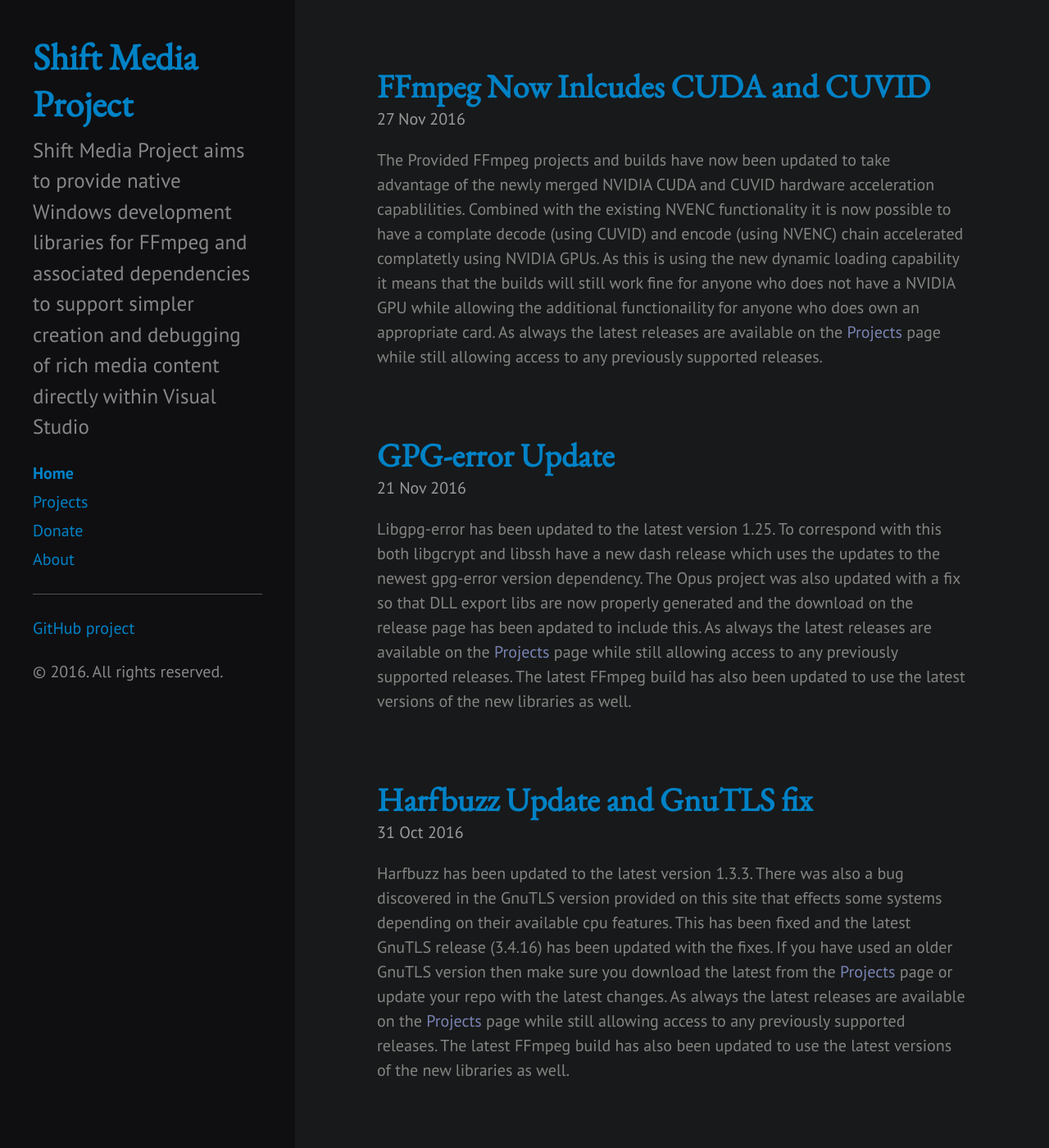
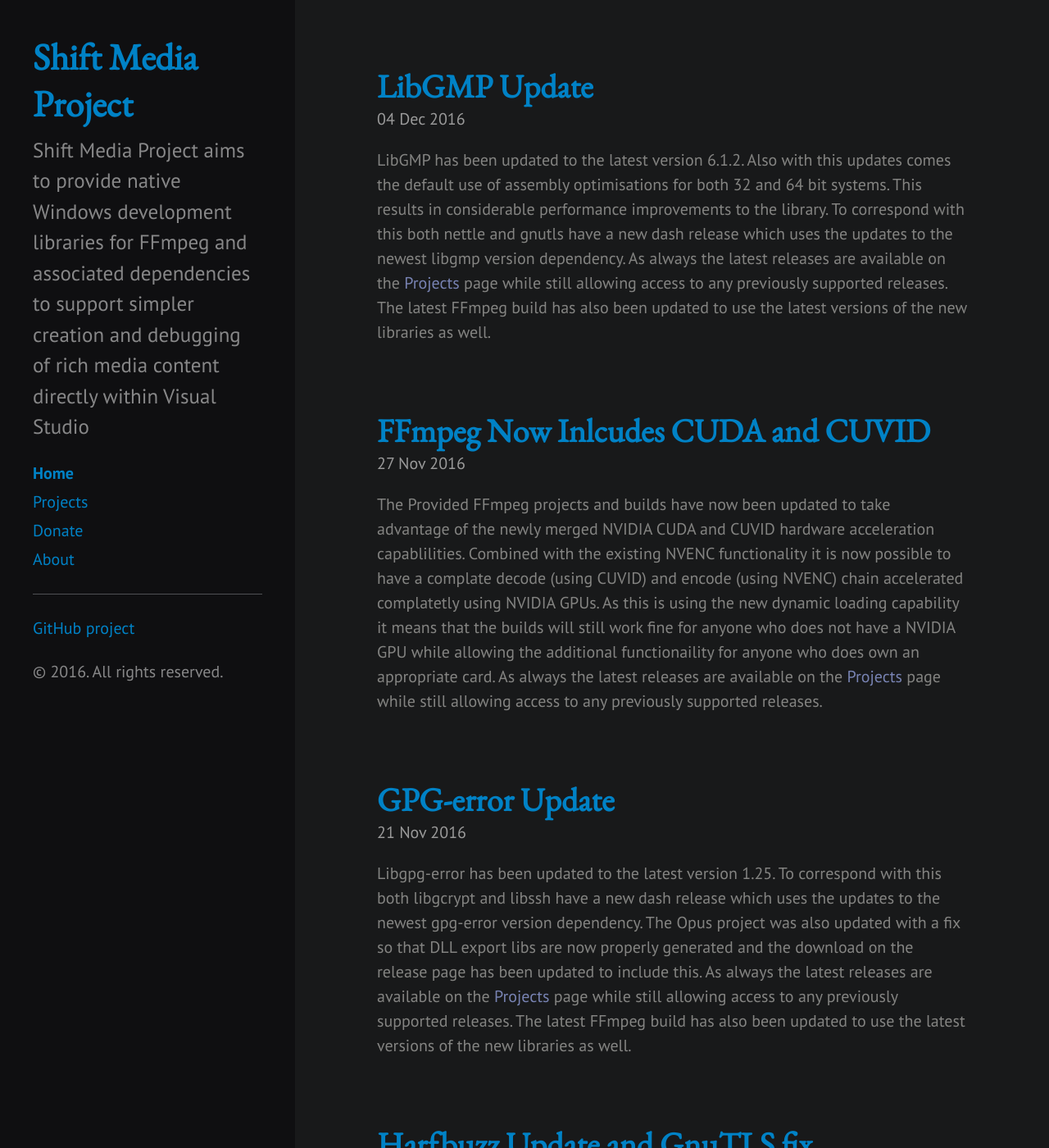
Before and after one commit to ShiftMediaProject/ShiftMediaProject.github.io, a Jekyll site: the page built from index.html, in a window 1280 px wide and 1400 px high. Shown: the whole window at 82% size. Built offline with Jekyll 4.4.1, drawn with Linux system fonts in a browser that asks for light colours; the list of posts is cut into pages by our own code; some of the changed text lies outside the part shown.

Commit message:
post: 2016/12/04.

```diff
--- a/_posts/2016-11-21-gpgerror-update.md
+++ b/_posts/2016-11-21-gpgerror-update.md
@@ -3,4 +3,4 @@
 title: GPG-error Update
 ---
 
-Libgpg-error has been updated to the latest version 1.25. To correspond with this both libgcrypt and libssh have a new dash release which uses the updates to the newest gpg-error version dependency. The Opus project was also updated with a fix so that DLL export libs are now properly generated and the download on the release page has been apdated to include this. As always the latest releases are available on the [Projects](/1-projects) page while still allowing access to any previously supported releases. The latest FFmpeg build has also been updated to use the latest versions of the new libraries as well.
+Libgpg-error has been updated to the latest version 1.25. To correspond with this both libgcrypt and libssh have a new dash release which uses the updates to the newest gpg-error version dependency. The Opus project was also updated with a fix so that DLL export libs are now properly generated and the download on the release page has been updated to include this. As always the latest releases are available on the [Projects](/1-projects) page while still allowing access to any previously supported releases. The latest FFmpeg build has also been updated to use the latest versions of the new libraries as well.
--- /dev/null
+++ b/_posts/2016-12-04-gmp-update.md
@@ -0,0 +1,6 @@
+---
+layout: post
+title: LibGMP Update
+---
+
+LibGMP has been updated to the latest version 6.1.2. Also with this updates comes the default use of assembly optimisations for both 32 and 64 bit systems. This results in considerable performance improvements to the library. To correspond with this both nettle and gnutls have a new dash release which uses the updates to the newest libgmp version dependency. As always the latest releases are available on the [Projects](/1-projects) page while still allowing access to any previously supported releases. The latest FFmpeg build has also been updated to use the latest versions of the new libraries as well.
```
